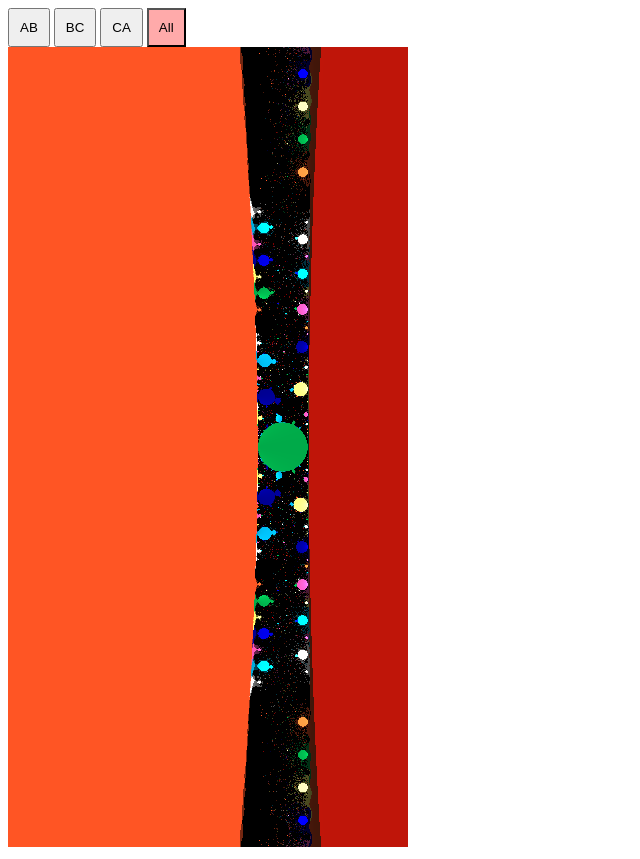
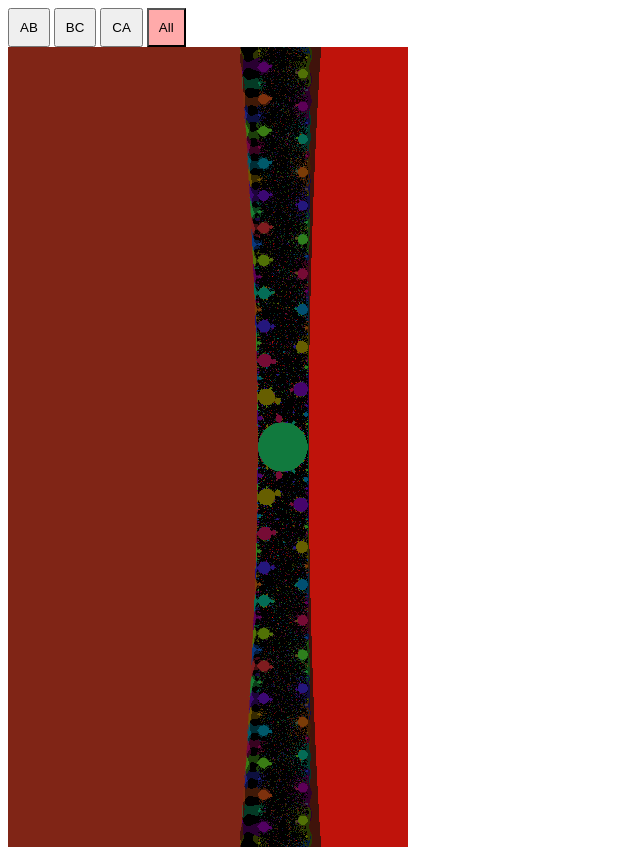
Before and after one commit to edkins/rational_quadratic, a plain HTML site: page web/index.html in a window 1280 px wide. Shown: the whole page, without its empty margins (0-640 px from the left). Drawn offline with Linux system fonts and the light colour scheme.

Commit message:
Better coloring

```diff
--- a/web/index.html
+++ b/web/index.html
@@ -118,14 +118,14 @@ function setup() {
                 }
             }
             vec2 prevZ = z;
-            for (int iteration = 1; iteration < 16; iteration++) {
+            for (int iteration = 0; iteration < 32; iteration++) {
                 vec2 z2 = mul(z, z);
                 z = div(
                     mul(a, z2) + mul(b - one, z),
                     mul(a - one, z) + b
                 );
                 if (length(z - prevZ) < 0.05) {
-                    color = vec3(mod(float(iteration), 2.0), mod(float(iteration), 4.0) / 3.0, mod(float(iteration), 8.0) / 7.0) * (0.5 + 0.5 * length(z));
+                    color = vec3(1.0 + cos(float(iteration) * 3.88), 1.0 + cos(float(iteration) * 3.88 + 2.0), 1.0 + cos(float(iteration) * 3.88 + 4.0)) * (0.25 + 0. * z.y);
                     break;
                 }
             }
```
